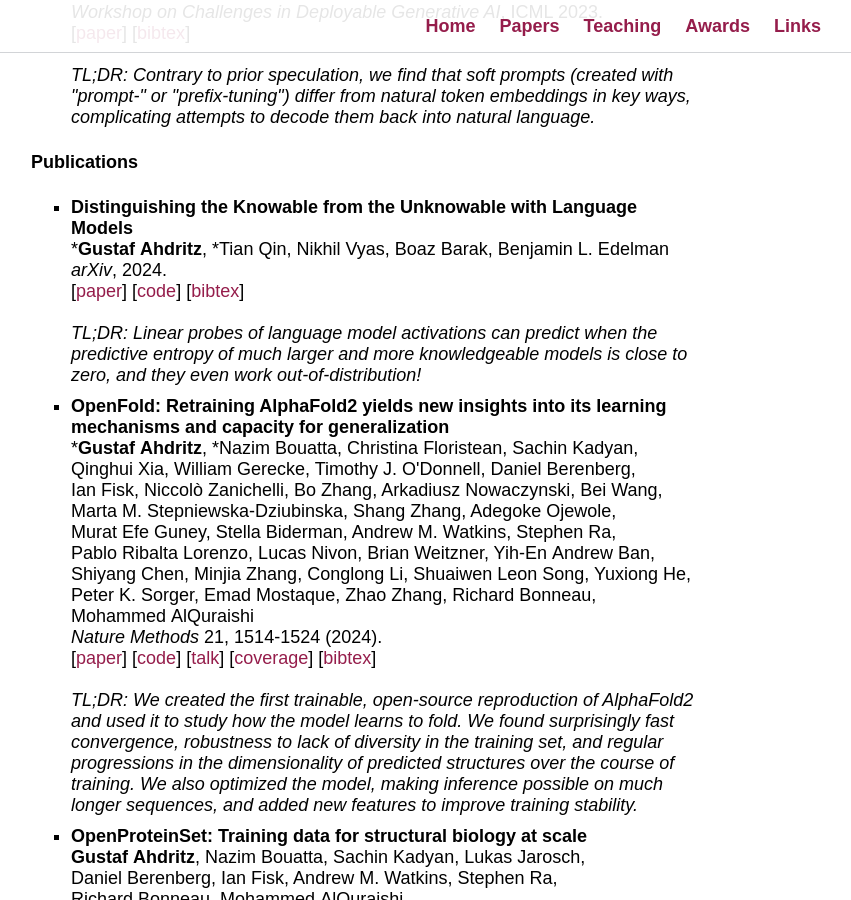
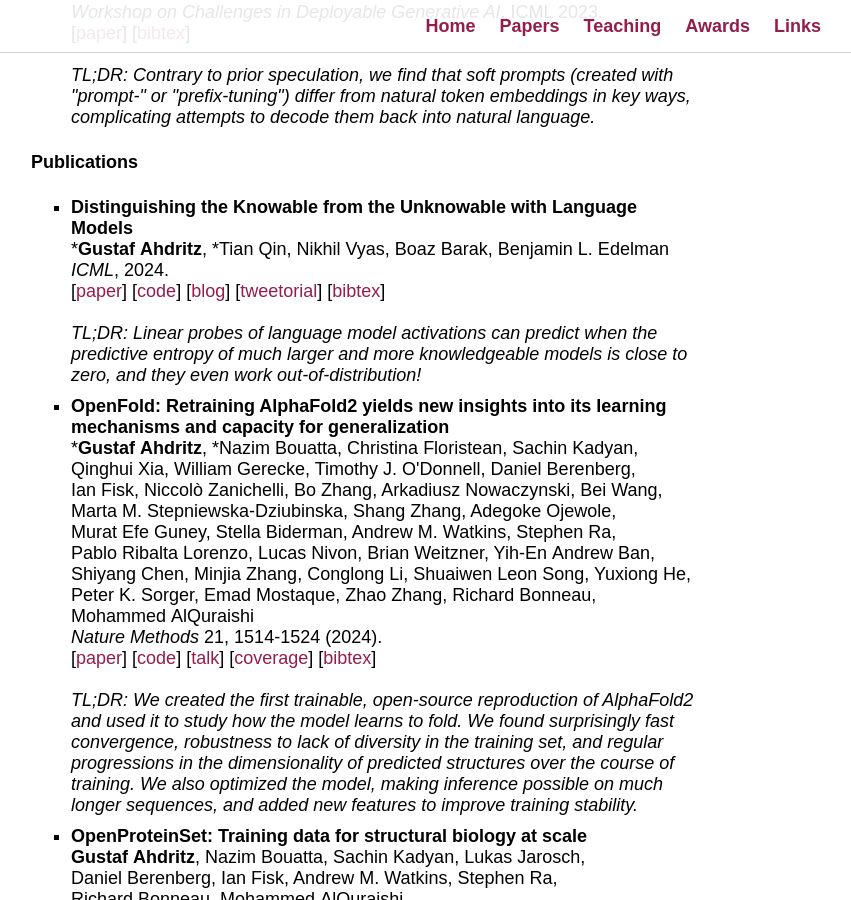
Before and after one commit to gahdritz/gahdritz.github.io, a Jekyll site: the page built from index.html, in a window 1280 px wide and 900 px high, scrolled down 838 px. Shown: the whole window, without its empty margins (423-1274 px from the left). Built offline with Jekyll 4.4.1, drawn with Linux system fonts in a browser that asks for light colours; some web fonts are replaced.

Commit message:
Update Distinguishing

```diff
--- a/index.html
+++ b/index.html
@@ -75,11 +75,13 @@ layout: default
             Boaz&nbsp;Barak,
             Benjamin&nbsp;L.&nbsp;Edelman
             <br>
-            <span><em>arXiv</em>, 2024.</span>
+            <span><em>ICML</em>, 2024.</span>
             <br>
-            [<a href="https://arxiv.org/abs/2402.03563">paper</a>]
+            [<a href="https://icml.cc/virtual/2024/poster/32819">paper</a>]
             [<a href="https://github.com/gahdritz/llm_uncertainty">code</a>]
-            [<a href="/bibtex/uncertainty.bib">bibtex</a>]
+            [<a href="https://kempnerinstitute.harvard.edu/research/deeper-learning/distinguishing-the-knowable-from-the-unknowable-with-language-models/">blog</a>]
+            [<a href="https://x.com/gahdritz/status/1780618634832036174">tweetorial</a>]
+            [<a href="/bibtex/distinguishing.bib">bibtex</a>]
             <br>
             <br>
             <em>TL;DR: Linear probes of language model activations can predict when the predictive entropy of much larger and more knowledgeable models is close to zero, and they even work out-of-distribution!</em>
```
Also changed, not shown: bibtex/distinguishing.bib (added, +8 -0 lines), bibtex/uncertainty.bib (deleted, +0 -8 lines).
